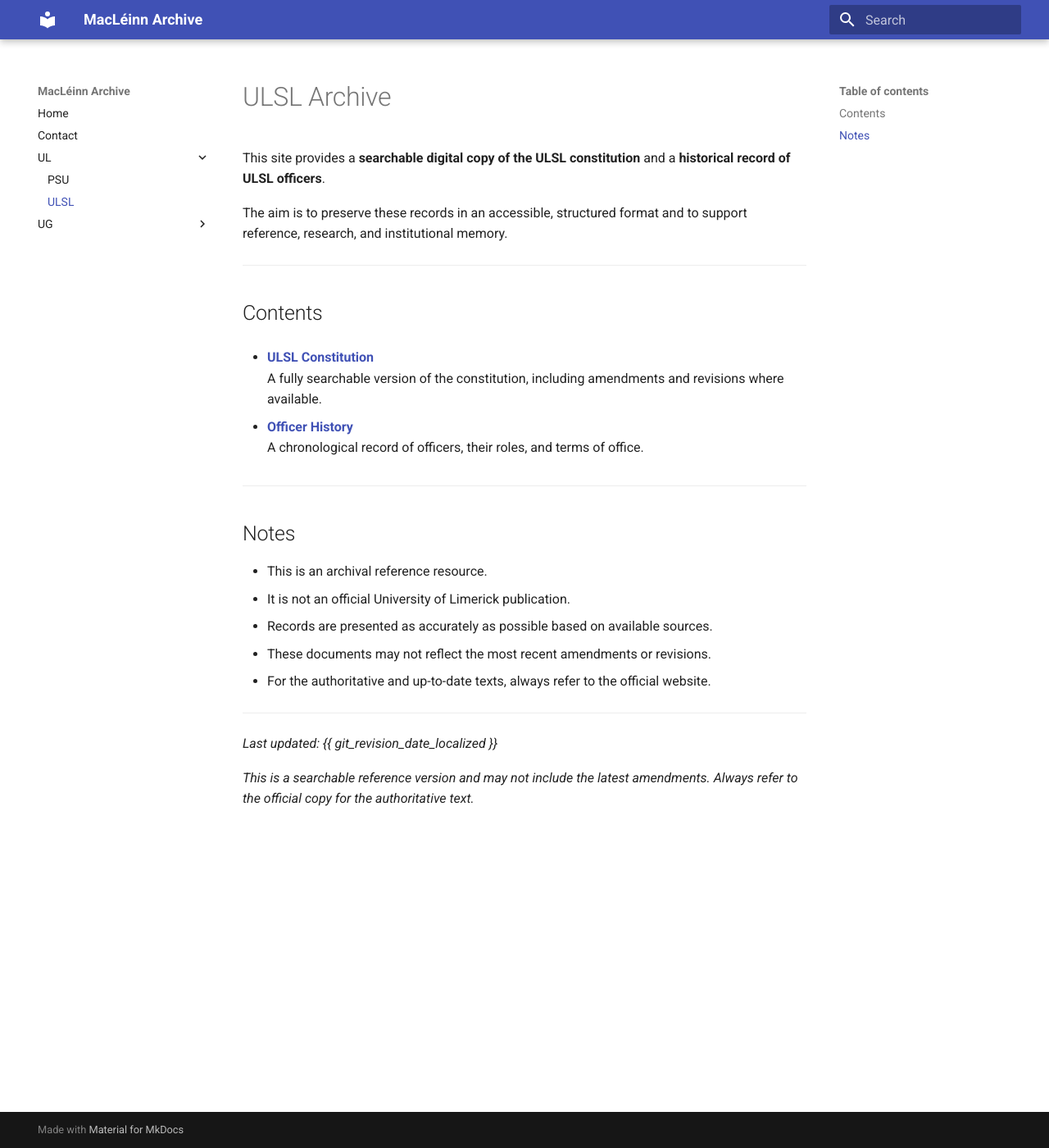
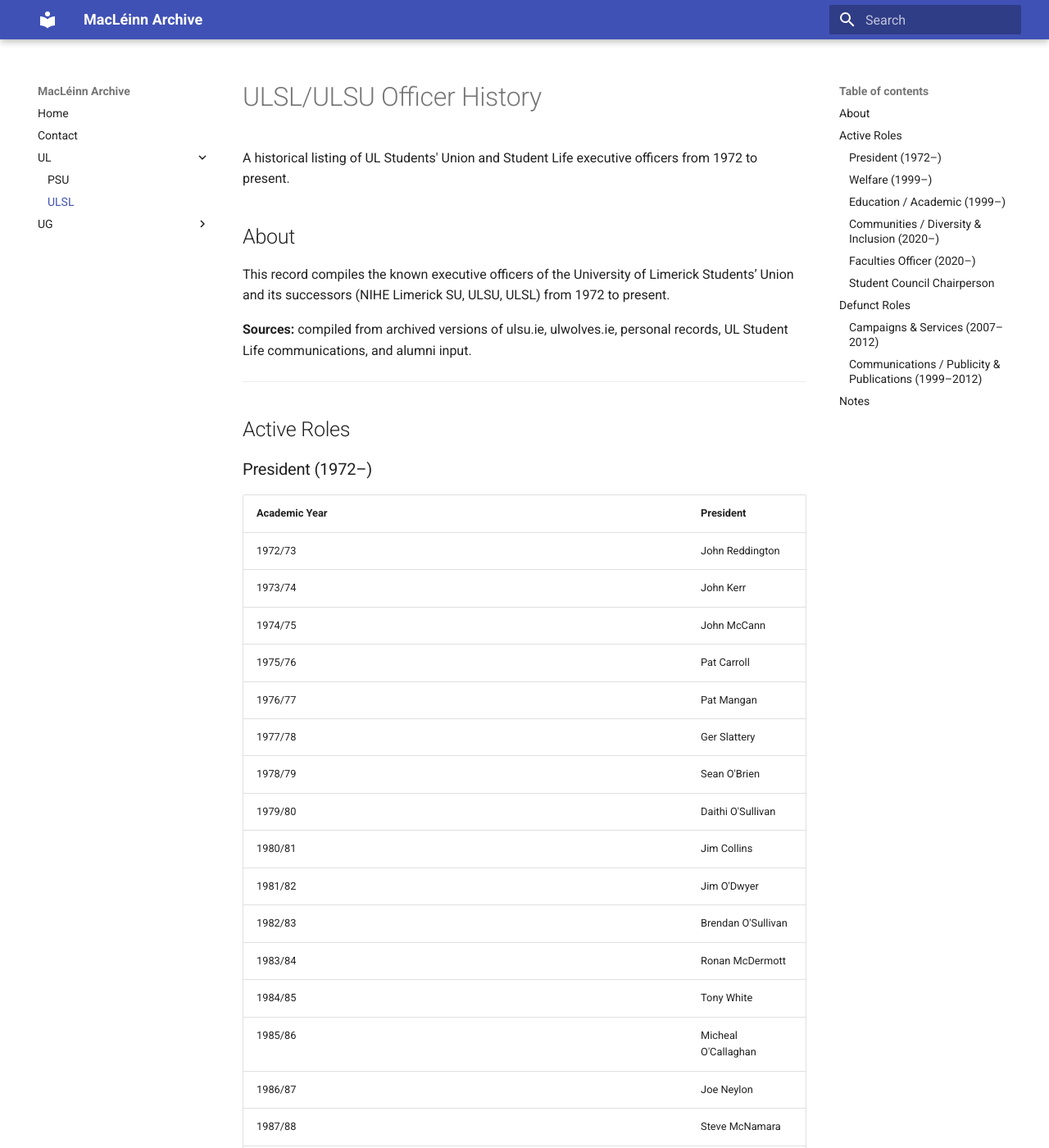
Before and after one commit to omahonye/macleinn_archive, an MkDocs documentation site: the page built from docs/ul/ULSL.md, in a window 1280 px wide and 1400 px high. Shown: the whole window at 82% size. Built offline with MkDocs 1.6.1 and Material for MkDocs 9.7.7, drawn with Linux system fonts in a browser that asks for light colours; some of the changed text lies outside the part shown.

Commit message:
Update ULSL.md

```diff
--- a/docs/ul/ULSL.md
+++ b/docs/ul/ULSL.md
@@ -1,30 +1,233 @@
-# ULSL Archive
+# ULSL/ULSU Officer History
 
-This site provides a **searchable digital copy of the ULSL constitution** and a **historical record of ULSL officers**.
+A historical listing of UL Students' Union and Student Life executive officers from 1972 to present.
 
-The aim is to preserve these records in an accessible, structured format and to support reference, research, and institutional memory.
+## About
+
+This record compiles the known executive officers of the University of Limerick Students’ Union and its successors (NIHE Limerick SU, ULSU, ULSL) from 1972 to present.
+
+**Sources:** compiled from archived versions of ulsu.ie, ulwolves.ie, personal records, UL Student Life communications, and alumni input.
 
 ---
 
-## Contents
+## Active Roles
 
-- **[ULSL Constitution](constitution/constitution.md)**
-   A fully searchable version of the constitution, including amendments and revisions where available.
+### President (1972–)
 
-- **[Officer History](SL_Officers.md)**
-   A chronological record of officers, their roles, and terms of office.
+| Academic Year | President |
+|---|---|
+| 1972/73 | John Reddington |
+| 1973/74 | John Kerr |
+| 1974/75 | John McCann |
+| 1975/76 | Pat Carroll |
+| 1976/77 | Pat Mangan |
+| 1977/78 | Ger Slattery |
+| 1978/79 | Sean O'Brien |
+| 1979/80 | Daithi O'Sullivan |
+| 1980/81 | Jim Collins |
+| 1981/82 | Jim O'Dwyer |
+| 1982/83 | Brendan O'Sullivan |
+| 1983/84 | Ronan McDermott |
+| 1984/85 | Tony White |
+| 1985/86 | Micheal O'Callaghan |
+| 1986/87 | Joe Neylon |
+| 1987/88 | Steve McNamara |
+| 1988/89 | Steve McNamara |
+| 1989/90 | Maura Adshead |
+| 1990/91 | Colm Croffy |
+| 1991/92 | Colm Croffy |
+| 1992/93 | Diarmuid Scully |
+| 1993/94 | Ray Hurley |
+| 1994/95 | Matthew Hamilton |
+| 1995/96 | Brian Synott |
+| 1996/97 | Seamus Doran |
+| 1997/98 | Bobby O'Connor |
+| 1998/99 | Barry McLoughlin |
+| 1999/00 | Pat McCarthy |
+| 2000/01 | Michael Phelan |
+| 2001/02 | Michael Phelan |
+| 2002/03 | Eoin O'Broin |
+| 2003/04 | Eoin O'Broin |
+| 2004/05 | Timmy Hennessy |
+| 2005/06 | Fintan Breen |
+| 2006/07 | St. John Ó Donnabhain |
+| 2007/08 | Pa O'Brien |
+| 2008/09 | Pa O'Brien |
+| 2009/10 | Ruán Dillon McLoughlin |
+| 2010/11 | Ruán Dillon McLoughlin |
+| 2011/12 | Derek Daly |
+| 2012/13 | Adam Moursy |
+| 2013/14 | Emma Porter |
+| 2014/15 | Tommy Bolger |
+| 2015/16 | Colin Clarke |
+| 2016/17 | Sarah Dunphy |
+| 2017/18 | Jack Shelly |
+| 2018/19 | Ciara Jo Hanlon |
+| 2019/20 | Jack Scanlan |
+| 2020/21 | Cían Ó Caoinleáin |
+| 2021/22 | Cillian O'Donoghue |
+| 2022/23 | Maeve Rutledge |
+| 2023/24 | Ronan Cahill |
+| 2024/25 | Ronan Cahill |
+| 2025/26 | Síofra Foley |
+| 2026/27 | Eva McCormack |
+**Note:** “Formally established as NIHE L SU” around 1975/76; “Change to ULSU” around 1988/89; “Change to ULSL” around 2016/17.
 
 ---
 
-## Notes
+### Welfare (1999–)
 
-- This is an archival reference resource.
-- It is not an official University of Limerick publication.
-- Records are presented as accurately as possible based on available sources.
-- These documents may not reflect the most recent amendments or revisions.
-- For the authoritative and up-to-date texts, always refer to the official website.
+| Academic Year | Welfare Officer |
+|---|---|
+| 1999/00 | Dee-Dee Hosty |
+| 2000/01 | Siobhan O'Connell |
+| 2001/02 | … |
+| 2002/03 | … |
+| 2003/04 | … |
+| 2004/05 | … |
+| 2005/06 | … |
+| 2006/07 | … |
+| 2007/08 | … |
+| 2008/09 | Catriona McGrattan |
+| 2009/10 | Derek Daly |
+| 2010/11 | … |
+| 2011/12 | Tara Feeny |
+| 2012/13 | Cathal Ronan |
+| 2013/14 | Catríona Ní Dhonnchú |
+| 2014/15 | Shane McCormack |
+| 2015/16 | Ciara Corcoran |
+| 2016/17 | Caolan O’Donnell |
+| 2017/18 | Roberta Harrington |
+| 2018/19 | Lorcan O’Donnell |
+| 2019/20 | Serena Hare |
+| 2020/21 | Peadar Collins |
+| 2021/22 | Sean Mulkern |
+| 2022/23 | Maeve Gilmore |
+| 2023/24 | Emily Rosenkranz |
+| 2024/25 | Síofra Foley |
+| 2025/26 | Orlagh O’Regan |
+| 2026/27 | Jared Nadin |
+---
+
+### Education / Academic (1999–)
+
+| Academic Year | Education/Academic Officer |
+|---|---|
+| 1999/00 | Dave O'Donoghue |
+| 2000/01 | Tom O'Donovan |
+| 2001/02 | … |
+| 2002/03 | … |
+| 2003/04 | … |
+| 2004/05 | … |
+| 2005/06 | … |
+| 2006/07 | … |
+| 2007/08 | … |
+| 2008/09 | Shane O’Callaghan |
+| 2009/10 | Aoife Finnerty |
+| 2010/11 | … |
+| 2011/12 | Aoife Kenny |
+| 2012/13 | Paddy Rockett |
+| 2013/14 | Paddy Rockett |
+| 2014/15 | Mike Forde |
+| 2015/16 | Marian O’Donnell |
+| 2016/17 | Donal Foley |
+| 2017/18 | Conor Hussey |
+| 2018/19 | Matthew Murphy |
+| 2019/20 | Colin Lynch |
+| 2020/21 | Allison Fitzgerald |
+| 2021/22 | Alice Hynes |
+| 2022/23 | Kieran Guiry |
+| 2023/24 | Ronan Mannix |
+| 2024/25 | Seán Keaney |
+| 2025/26 | Jared Nadin |
+| 2026/27 | Abbie Lappin |
+
+**Note in source:** “Title change to ‘Academic’” around 2015/16.
 
 ---
-_Last updated: {{ git_revision_date_localized }}_
 
-_This is a searchable reference version and may not include the latest amendments. Always refer to the official copy for the authoritative text._
+### Communities / Diversity & Inclusion (2020–)
+
+| Academic Year | Officer |
+|---|---|
+| 2020/21 | Chelsea Joyce |
+| 2021/22 | Jordan Castell Meadows |
+| 2022/23 | Laura Corcoran |
+| 2023/24 | Katie Martin |
+| 2024/25 | Dervla Ryan |
+| 2025/26 | Dervla Ryan |
+| 2026/27 | Cuán Hayes |
+**Note:** “Title change to ‘Diversity & Inclusion’” for 2025/26.
+
+---
+
+### Faculties Officer (2020–)
+
+| Academic Year | Faculties Officer |
+|---|---|
+| 2020/21 | Alan Enright |
+| 2021/22 | Alan Enright |
+| 2022/23 | Niamh Hickey |
+| 2023/24 | Niamh Hickey |
+| 2024/25 | Eoghan O’Mahony (Jun–Dec 2024) // Kye Earle (Dec 2024–Jun 2025) |
+| 2025/26 | Kye Earle |
+| 2025/26 | Alan Sieprawski |
+---
+
+### Student Council Chairperson
+
+| Academic Year | Council Chair |
+|---|---|
+| 2014/15 | Colin Clarke |
+| 2015/16 | … |
+| 2016/17 | … |
+| 2017/18 | Eilish Condon |
+| 2018/19 | … |
+| 2019/20 | … |
+| 2020/21 | Ahana Maharaj |
+| 2021/22 | Cían Ó Caoinleáin |
+| 2022/23 | Eoghan O’Mahony |
+| 2023/24 | Emma Wright |
+| 2024/25 | Vacant (Jun–Dec 2024) // Eoghan O’Mahony (Dec 2024–Jun 2025) |
+| 2025/26 | Alexander DeBarra (Jun-Oct 2025) // Nathan Beaumount (Oct 2025 - Jun 2026)|
+| 2026/27 | John Boix |
+---
+
+## Defunct Roles
+
+### Campaigns & Services (2007–2012)
+
+| Academic Year | Campaigns & Services Officer |
+|---|---|
+| 2008/09 | Damien Cahill |
+| 2009/10 | Vivion Grisewood |
+| 2010/11 | … |
+| 2011/12 | Paddy Rockett |
+
+---
+
+### Communications / Publicity & Publications (1999–2012)
+
+| Academic Year | Communications Officer |
+|---|---|
+| 1999/00 | Dave O'Donoghue |
+| 2000/01 | Fergal Fennessy |
+| 2001/02 | … |
+| 2002/03 | … |
+| 2003/04 | … |
+| 2004/05 | … |
+| 2005/06 | … |
+| 2006/07 | … |
+| 2007/08 | … |
+| 2008/09 | Aoife Breen |
+| 2009/10 | Finn McDuffie |
+| 2010/11 | … |
+| 2011/12 | Kelly O’Brien |
+
+**Note:** “Title updated to ‘Publicity & Publications’” around 2008/09; “Role wound down 2012”.
+
+---
+## Notes
+- Years are academic years.
+- Records are based on available documentation.
+- Corrections or additions are welcome.
```
